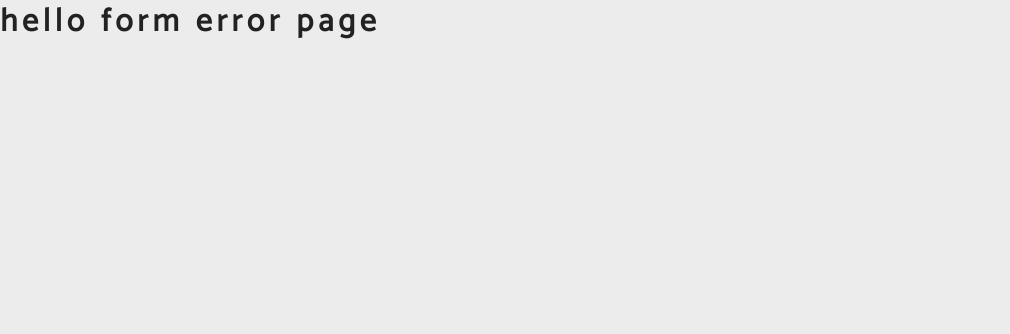
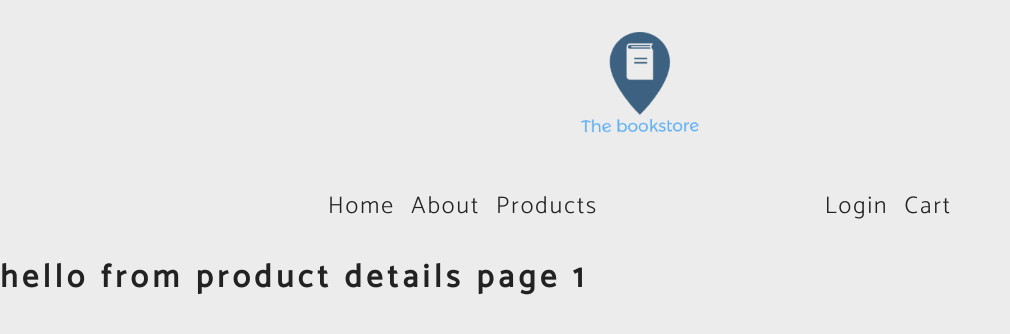
Before and after one commit to ruffryder/bookstore, a React (Create React App) app: page /products/1 in a window 1280 px wide. Shown: the top 334 px of the page, without its empty margins (0-1010 px from the left). Built offline with nearby package versions, Linux system fonts and the light colour scheme.

Commit message:
styling and adding header to project

```diff
--- a/src/App.js
+++ b/src/App.js
@@ -8,14 +8,20 @@
 import Login from "./pages/Login";
 import Products from "./pages/Products";
 import ProductDetails from "./pages/ProductDetails";
+import Header from "./components/Header";
 
 export default function App() {
   return (
     <BrowserRouter>
+      <Header />
       <Switch>
         <Route exact path="/" component={Home} />
         <Route path="/about" component={About} />
         <Route path="/cart" component={Cart} />
+        <Route path="/checkout" component={Checkout} />
+        <Route path="/login" component={Login} />
+        <Route exact path="/products" component={Products} />
+        <Route path="/products/:id" component={ProductDetails} />
         <Route component={Error} />
       </Switch>
     </BrowserRouter>
--- a/src/components/Header.js
+++ b/src/components/Header.js
@@ -1,5 +1,34 @@
 import React from "react";
+import { Link } from "react-router-dom";
+import logo from "../assets/logo.png";
 
 export default function Header() {
-  return <h1>hello from header</h1>;
+  return (
+    <header className="header">
+      <img src={logo} alt="logo" className="logo" />
+      <nav>
+        <ul>
+          <div>
+            <li>
+              <Link to="/">Home</Link>
+            </li>
+            <li>
+              <Link to="/about">About</Link>
+            </li>
+            <li>
+              <Link to="/products">Products</Link>
+            </li>
+          </div>
+          <div>
+            <li>
+              <Link to="/login">Login</Link>
+            </li>
+            <li>
+              <Link to="/cart">Cart</Link>
+            </li>
+          </div>
+        </ul>
+      </nav>
+    </header>
+  );
 }
--- a/src/pages/ProductDetails.js
+++ b/src/pages/ProductDetails.js
@@ -1,5 +1,7 @@
 import React from "react";
+import { useParams } from "react-router-dom";
 
 export default function ProductDetails() {
-  return <h1>hello from product details page</h1>;
+  const { id } = useParams();
+  return <h1>hello from product details page {id}</h1>;
 }
```
Also changed, not shown: src/assets/logo.png (added).
